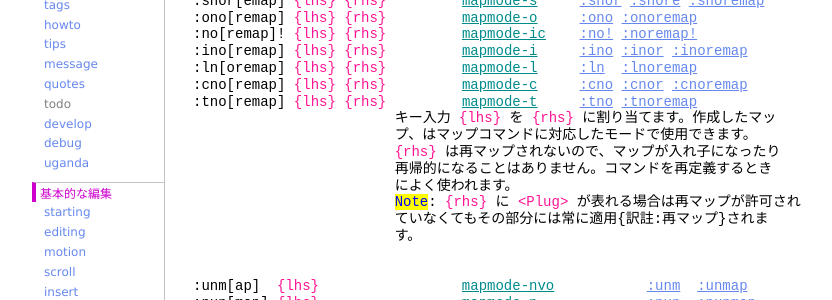
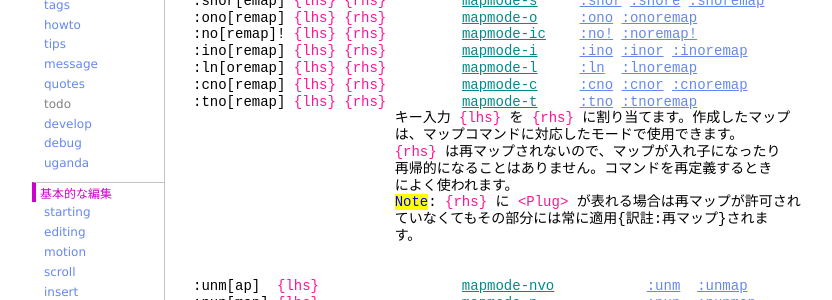
Before and after one commit to vim-jp/vimdoc-ja, a Jekyll site: the page built from map.html, in a window 1280 px wide and 900 px high, scrolled down 1249 px. Shown: the part 150-450 px from the top of the window, without its empty margins (208-1040 px from the left). Built offline with Jekyll 4.4.1, drawn with Linux system fonts in a browser that asks for light colours; nearby versions of some CDN libraries; comment, search, counter and statistics services are not loaded.

Commit message:
Generated by GitHub workflow 3125761615
https://github.com/vim-jp/vimdoc-ja-working/actions/runs/3125761615

```diff
--- a/map.html
+++ b/map.html
@@ -80,8 +80,8 @@ helpname: 'map'
 :ln[oremap]&nbsp;<span class="Special">{lhs}</span>&nbsp;<span class="Special">{rhs}</span>&nbsp;&nbsp;&nbsp;&nbsp;&nbsp;&nbsp;&nbsp;&nbsp;&nbsp;<a class="Identifier" href="map.html#mapmode-l">mapmode-l</a>&nbsp;&nbsp;&nbsp;&nbsp;&nbsp;<a class="Constant" href="map.html#:ln" name=":ln">:ln</a>&nbsp;&nbsp;<a class="Constant" href="map.html#:lnoremap" name=":lnoremap">:lnoremap</a><br>
 :cno[remap]&nbsp;<span class="Special">{lhs}</span>&nbsp;<span class="Special">{rhs}</span>&nbsp;&nbsp;&nbsp;&nbsp;&nbsp;&nbsp;&nbsp;&nbsp;&nbsp;<a class="Identifier" href="map.html#mapmode-c">mapmode-c</a>&nbsp;&nbsp;&nbsp;&nbsp;&nbsp;<a class="Constant" href="map.html#:cno" name=":cno">:cno</a>&nbsp;<a class="Constant" href="map.html#:cnor" name=":cnor">:cnor</a>&nbsp;<a class="Constant" href="map.html#:cnoremap" name=":cnoremap">:cnoremap</a><br>
 :tno[remap]&nbsp;<span class="Special">{lhs}</span>&nbsp;<span class="Special">{rhs}</span>&nbsp;&nbsp;&nbsp;&nbsp;&nbsp;&nbsp;&nbsp;&nbsp;&nbsp;<a class="Identifier" href="map.html#mapmode-t">mapmode-t</a>&nbsp;&nbsp;&nbsp;&nbsp;&nbsp;<a class="Constant" href="map.html#:tno" name=":tno">:tno</a>&nbsp;<a class="Constant" href="map.html#:tnoremap" name=":tnoremap">:tnoremap</a><br>
-&nbsp;&nbsp;&nbsp;&nbsp;&nbsp;&nbsp;&nbsp;&nbsp;&nbsp;&nbsp;&nbsp;&nbsp;&nbsp;&nbsp;&nbsp;&nbsp;&nbsp;&nbsp;&nbsp;&nbsp;&nbsp;&nbsp;&nbsp;&nbsp;キー入力&nbsp;<span class="Special">{lhs}</span>&nbsp;を&nbsp;<span class="Special">{rhs}</span>&nbsp;に割り当てます。作成したマッ<br>
-&nbsp;&nbsp;&nbsp;&nbsp;&nbsp;&nbsp;&nbsp;&nbsp;&nbsp;&nbsp;&nbsp;&nbsp;&nbsp;&nbsp;&nbsp;&nbsp;&nbsp;&nbsp;&nbsp;&nbsp;&nbsp;&nbsp;&nbsp;&nbsp;プ、はマップコマンドに対応したモードで使用できます。<br>
+&nbsp;&nbsp;&nbsp;&nbsp;&nbsp;&nbsp;&nbsp;&nbsp;&nbsp;&nbsp;&nbsp;&nbsp;&nbsp;&nbsp;&nbsp;&nbsp;&nbsp;&nbsp;&nbsp;&nbsp;&nbsp;&nbsp;&nbsp;&nbsp;キー入力&nbsp;<span class="Special">{lhs}</span>&nbsp;を&nbsp;<span class="Special">{rhs}</span>&nbsp;に割り当てます。作成したマップ<br>
+&nbsp;&nbsp;&nbsp;&nbsp;&nbsp;&nbsp;&nbsp;&nbsp;&nbsp;&nbsp;&nbsp;&nbsp;&nbsp;&nbsp;&nbsp;&nbsp;&nbsp;&nbsp;&nbsp;&nbsp;&nbsp;&nbsp;&nbsp;&nbsp;は、マップコマンドに対応したモードで使用できます。<br>
 &nbsp;&nbsp;&nbsp;&nbsp;&nbsp;&nbsp;&nbsp;&nbsp;&nbsp;&nbsp;&nbsp;&nbsp;&nbsp;&nbsp;&nbsp;&nbsp;&nbsp;&nbsp;&nbsp;&nbsp;&nbsp;&nbsp;&nbsp;&nbsp;<span class="Special">{rhs}</span>&nbsp;は再マップされないので、マップが入れ子になったり<br>
 &nbsp;&nbsp;&nbsp;&nbsp;&nbsp;&nbsp;&nbsp;&nbsp;&nbsp;&nbsp;&nbsp;&nbsp;&nbsp;&nbsp;&nbsp;&nbsp;&nbsp;&nbsp;&nbsp;&nbsp;&nbsp;&nbsp;&nbsp;&nbsp;再帰的になることはありません。コマンドを再定義するとき<br>
 &nbsp;&nbsp;&nbsp;&nbsp;&nbsp;&nbsp;&nbsp;&nbsp;&nbsp;&nbsp;&nbsp;&nbsp;&nbsp;&nbsp;&nbsp;&nbsp;&nbsp;&nbsp;&nbsp;&nbsp;&nbsp;&nbsp;&nbsp;&nbsp;によく使われます。<br>
```
